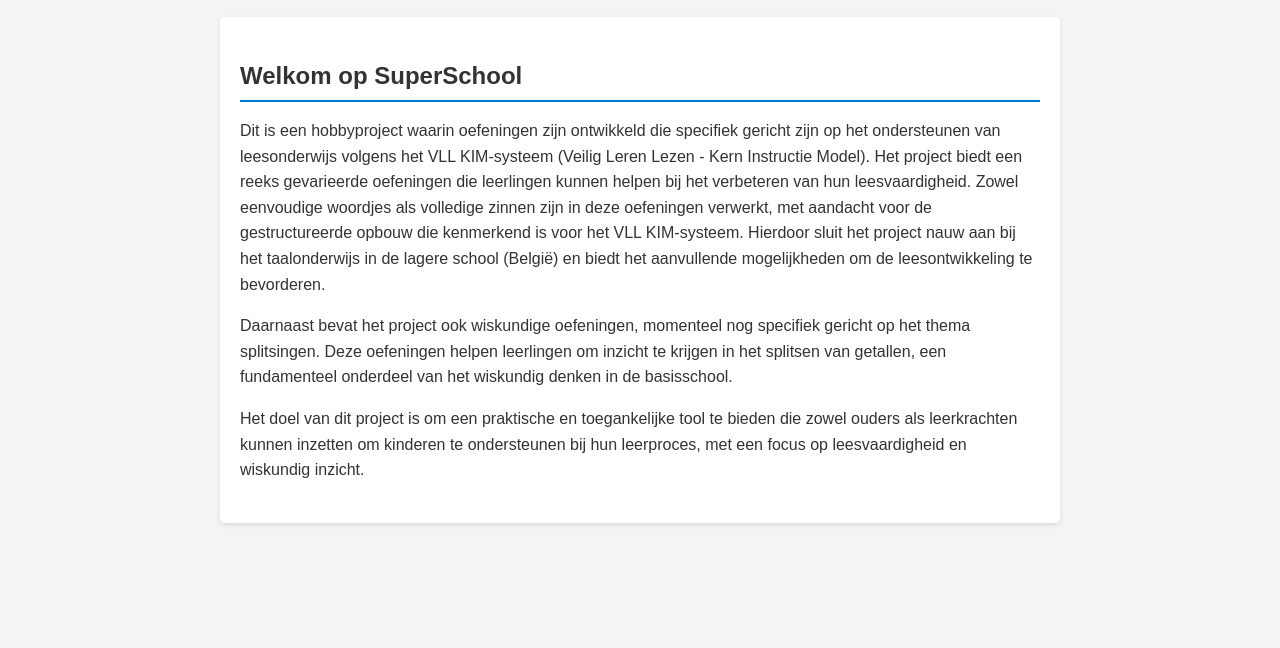
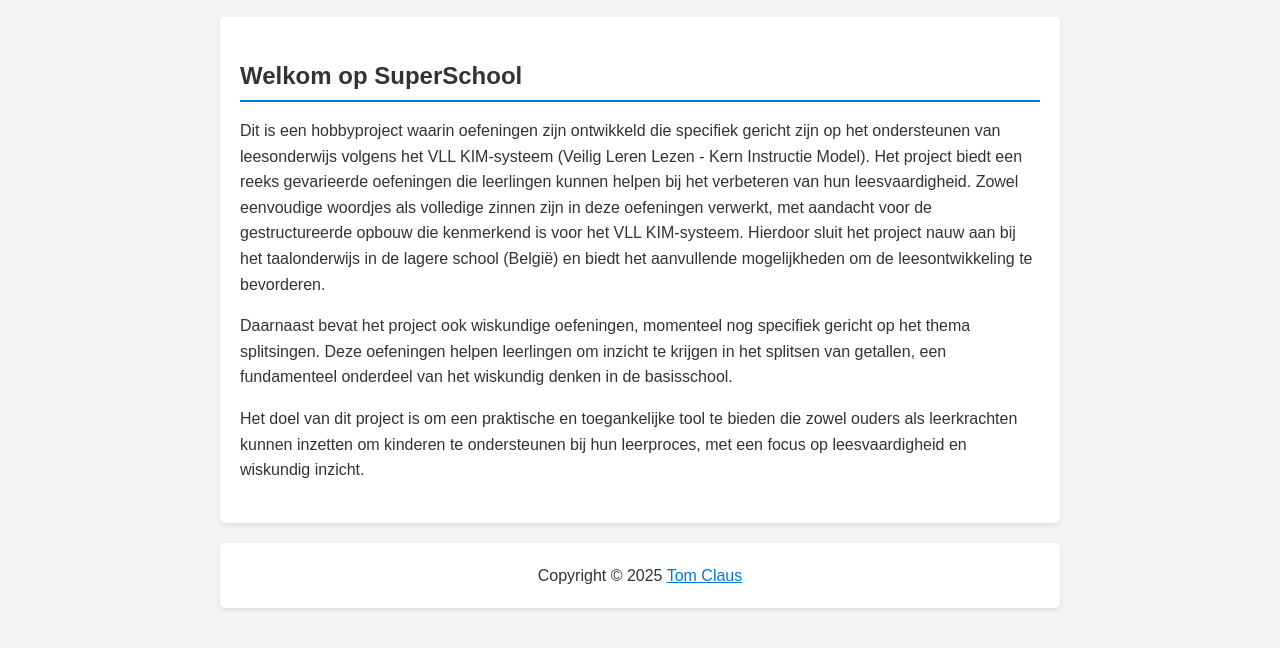
Before and after one commit to tmcls/SuperSchool, a plain HTML site: page index.html in a window 1280 px wide. Shown: the part 144-792 px from the top of the page. Drawn offline with Linux system fonts and the light colour scheme.

Commit message:
Added Footer

```diff
--- a/index.html
+++ b/index.html
@@ -42,7 +42,11 @@
                 als leerkrachten kunnen inzetten om kinderen te ondersteunen bij hun leerproces, met een focus
                 op leesvaardigheid en wiskundig inzicht.
             </p>
-
+        </section>
+    </main>
+    <main class="footer">
+        <section>
+            Copyright © 2025 <a target="_blank" href="https://tomclaus.be?utm_source=superschool&utm_medium=referral&utm_campaign=promotion&utm_content=footer_link&utm_term=copyright">Tom Claus</a>
         </section>
     </main>
 </body>
--- a/style.css
+++ b/style.css
@@ -66,6 +66,24 @@
     border-bottom: 2px solid #0078D7;
     padding-bottom: 5px;
     margin-bottom: 15px;
+}
+
+section a, section a:visited{
+    color: #0078D7;
+    text-decoration: underline;
+    font-weight: normal;
+}
+section a:hover, section a:active {
+    color: #333;
+    text-decoration: none;
+    font-weight: normal;
+}
+
+
+
+.footer section {
+    text-align: center;
+    margin: 0;
 }
 
 /* lezen */
```
Also changed, not shown: reading-lines.html (+5 -0 lines), reading-words.html (+5 -0 lines), splitsingen.html (+5 -0 lines).
